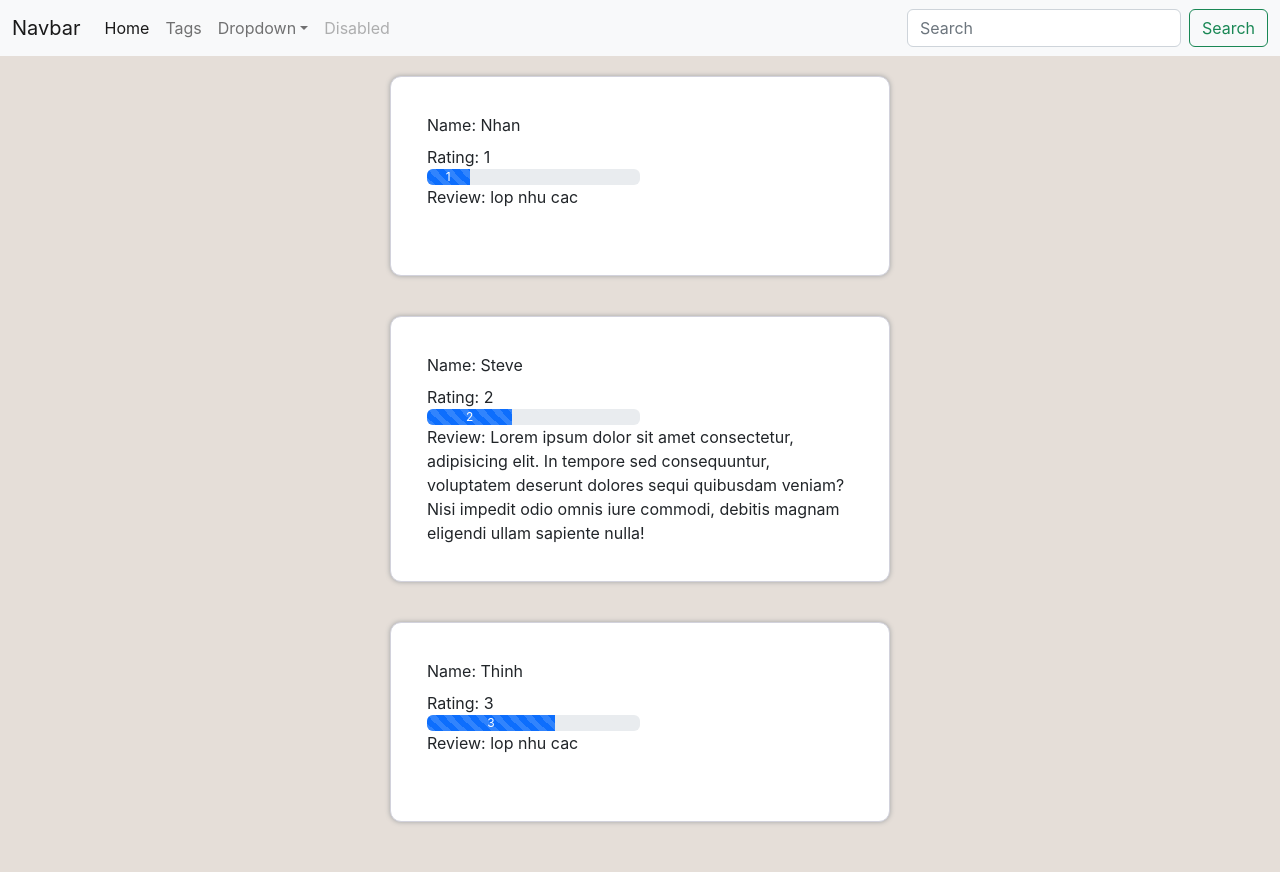
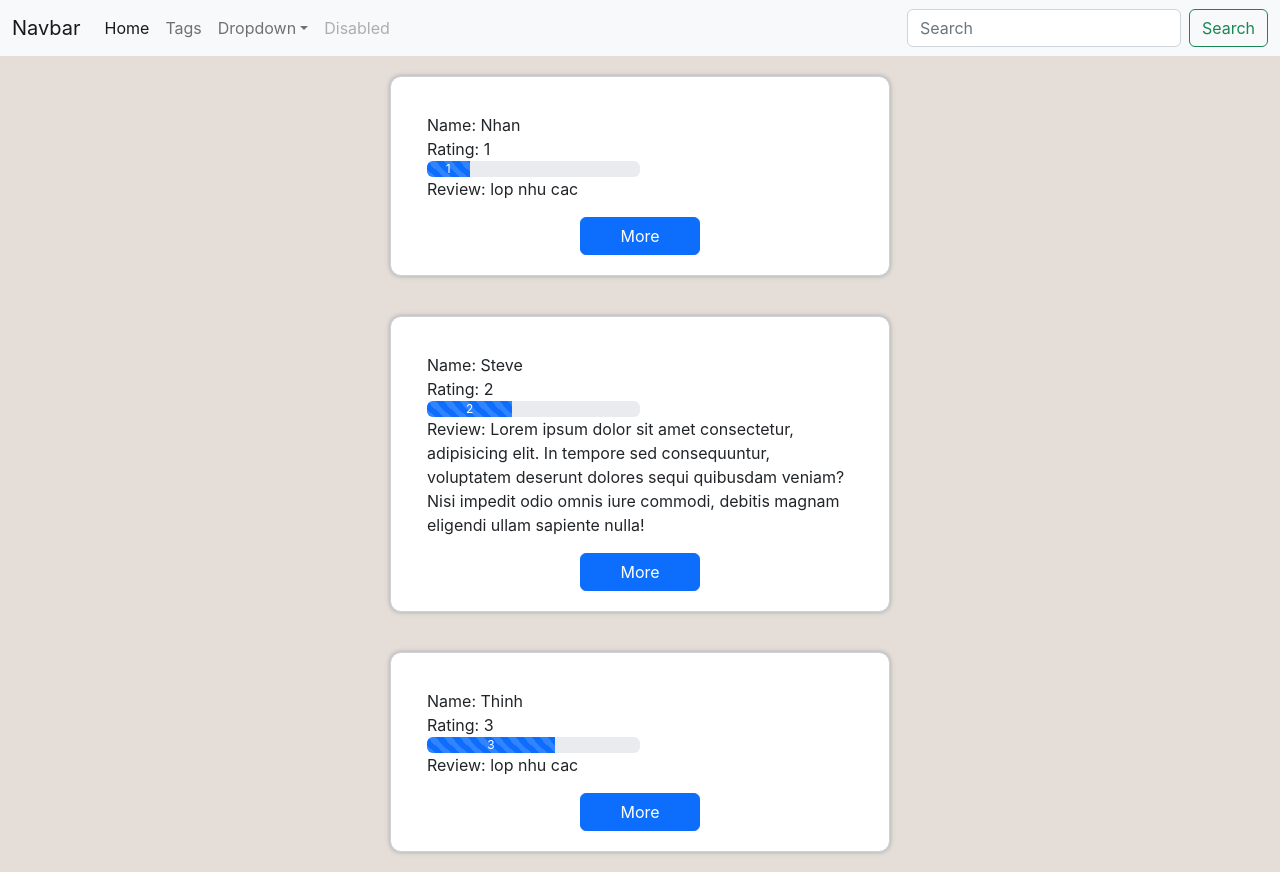
Before and after one commit to ThomasN12/hackumass-frontend, a React (Create React App) app: page /reviews in a window 1280 px wide. Before the commit the page ends 842 px from the top, so only its background shows below. Built offline with nearby package versions, Linux system fonts and the light colour scheme.

Commit message:
card toggle reviewList

```diff
--- a/src/components/reviews/ReviewsList.js
+++ b/src/components/reviews/ReviewsList.js
@@ -1,24 +1,35 @@
+import { useState } from "react";
 const ReviewsList = (props) => {
-  return (
-    reviews.map(r => {
-
-      return(<ReviewCard name={r.name} text={r.text} rating={r.rating}/>)
-    })
-  );
+  return reviews.map((r) => {
+    return <ReviewCard
+      name={r.name}
+      text={r.text}
+      rating={r.rating}
+      fun={r.fun}
+      difficulty={r.difficulty}
+      effort={r.effort}
+      recommended={r.recommended}
+    />;
+  });
 };
 
 const ReviewCard = (props) => {
-  return (
+  const [viewFront, setViewFront] = useState(true);
+  const handleViewChange = (e) => {
+    e.preventDefault();
+    setViewFront(!viewFront);
+  };
+  return viewFront ? (
     <div className="container d-flex justify-content-center">
       <div className="card">
         <div className="card-body">
-          <div className="card-title">Name: {props.name}</div>
+          <div className="card-text">Name: {props.name}</div>
           <div className="card-text">
             Rating: {props.rating}
             <div className="progress w-50">
               <div
                 className="progress-bar progress-bar-striped"
-                style={{width: props.rating / 5 * 100 + "%"}}
+                style={{ width: (props.rating / 5) * 100 + "%" }}
                 role="progressbar"
                 aria-valuemin="0"
                 aria-valuemax="100"
@@ -29,30 +40,60 @@ const ReviewCard = (props) => {
           </div>
           <div className="card-text">Review: {props.text}</div>
         </div>
+        <div className="row d-flex justify-content-center">
+          <button onClick={handleViewChange} className="btn btn-primary w-25">
+            More
+          </button>
+        </div>
+      </div>
+    </div>
+  ) : (
+    <div className="container d-flex justify-content-center">
+      <div className="card">
+        <div className="card-body">
+          <div className="card-text">Difficulty: {props.difficulty}</div>
+          <div className="card-text">Effort: {props.effort}</div>
+          <div className="card-text">Fun: {props.fun}</div>
+          <div className="card-text">Recommended: {props.recommended}</div>
+        </div>
+        <div className="row d-flex justify-content-center">
+          <button onClick={handleViewChange} className="btn btn-primary w-25">
+            Back
+          </button>
+        </div>
       </div>
     </div>
   );
-}
+};
 
 const reviews = [
   {
-    name: 'Nhan',
-    text: 'lop nhu cac',
-    rating: 1
+    name: "Nhan",
+    text: "lop nhu cac",
+    rating: 1,
+    difficulty: 3,
+    effort: 2,
+    fun: 3,
+    recommended: 3,
   },
   {
-    name: 'Steve',
+    name: "Steve",
     text: "Lorem ipsum dolor sit amet consectetur, adipisicing elit. In tempore sed consequuntur, voluptatem deserunt dolores sequi quibusdam veniam? Nisi impedit odio omnis iure commodi, debitis magnam eligendi ullam sapiente nulla!",
-    rating: 2
+    rating: 2,
+    difficulty: 3,
+    effort: 2,
+    fun: 3,
+    recommended: 3,
   },
   {
-    name: 'Thinh',
-    text: 'lop nhu cac',
-    rating: 3
+    name: "Thinh",
+    text: "lop nhu cac",
+    rating: 3,
+    difficulty: 3,
+    effort: 2,
+    fun: 3,
+    recommended: 3,
   },
-]
-
-
-const temp = 4
+];
 
 export default ReviewsList;
```
